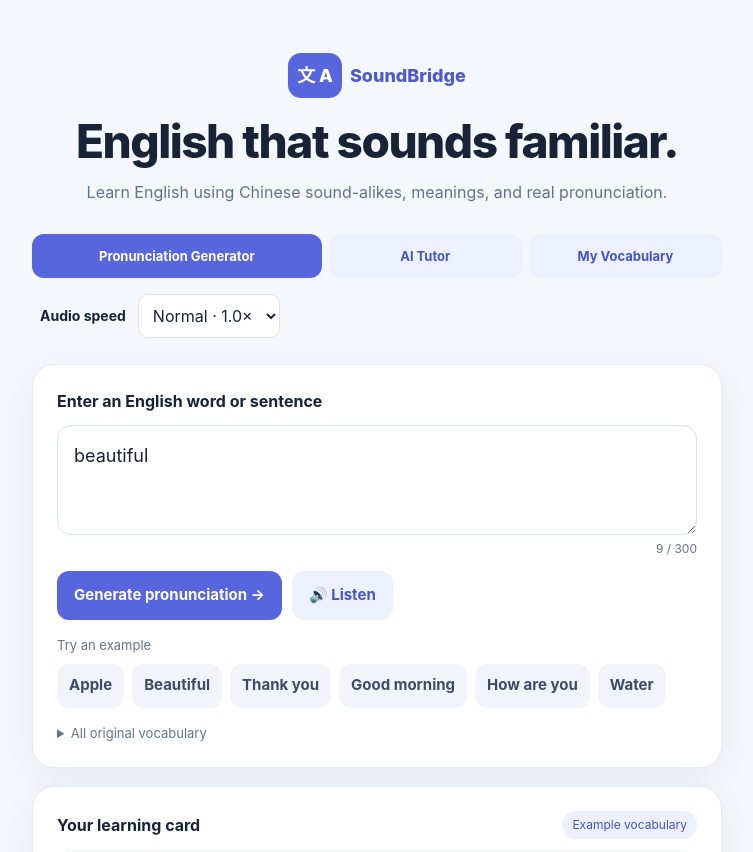
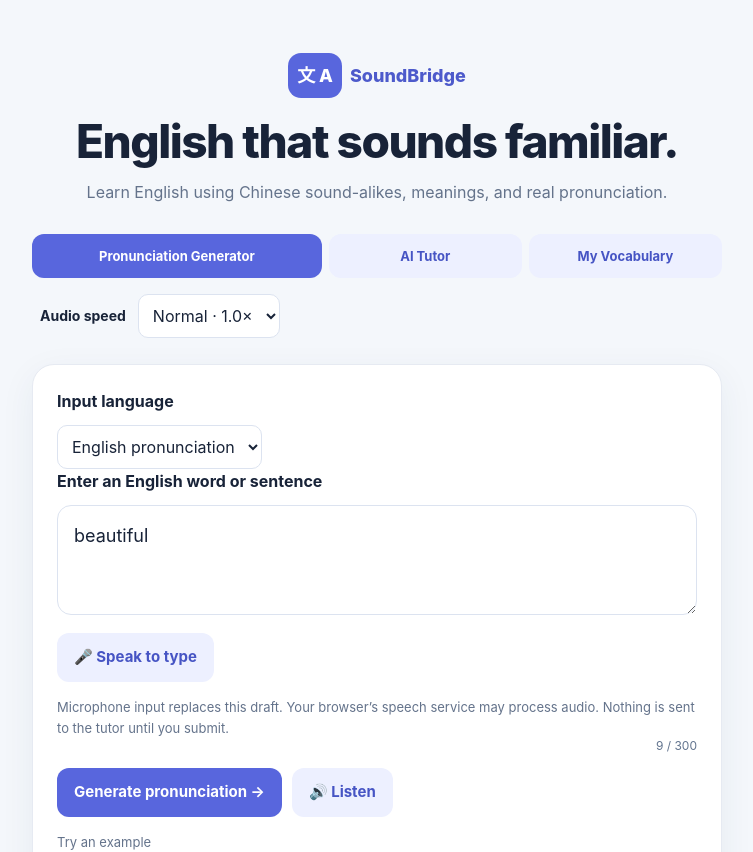
Before and after one commit to RichLinCHS/CnA, a Next.js app: page / in a window 1280 px wide. Shown: the top 852 px of the page, without its empty margins (263-1016 px from the left). Built offline with nearby package versions, Linux system fonts and the light colour scheme.

Commit message:
Add Chinese translation mode and English Mandarin dictation

```diff
--- /dev/null
+++ b/components/Dictation.tsx
@@ -0,0 +1,21 @@
+'use client';
+import { useEffect, useRef, useState } from 'react';
+type Recognition = { lang: string; continuous: boolean; interimResults: boolean; onresult: ((event: { results: ArrayLike<{ isFinal: boolean; 0: { transcript: string } }> }) => void) | null; onerror: ((event: { error: string }) => void) | null; onend: (() => void) | null; start(): void; stop(): void; abort(): void };
+type SpeechWindow = Window & { SpeechRecognition?: new () => Recognition; webkitSpeechRecognition?: new () => Recognition };
+export default function Dictation({ language, disabled, onText, maxLength }: { language: string; disabled: boolean; onText: (text: string) => void; maxLength: number }) {
+  const [supported, setSupported] = useState(false); const [listening, setListening] = useState(false); const [note, setNote] = useState('');
+  const active = useRef<Recognition | null>(null);
+  useEffect(() => { const w = window as SpeechWindow; setSupported(Boolean(w.SpeechRecognition || w.webkitSpeechRecognition)); }, []);
+  useEffect(() => () => { const r = active.current; active.current = null; if (r) { r.onend = null; r.onresult = null; r.onerror = null; r.abort(); } }, []);
+  useEffect(() => { const r = active.current; active.current = null; if (r) { r.onend = null; r.onresult = null; r.onerror = null; r.abort(); } setListening(false); }, [language, disabled]);
+  function start() {
+    if (active.current) { active.current.stop(); return; }
+    const w = window as SpeechWindow; const Constructor = w.SpeechRecognition || w.webkitSpeechRecognition; if (!Constructor) return;
+    const r = new Constructor(); active.current = r; r.lang = language; r.continuous = false; r.interimResults = false; setNote('');
+    r.onresult = event => { if (active.current !== r) return; const text = Array.from(event.results).filter(result => result.isFinal).map(result => result[0].transcript).join(' '); if (text) { onText(text.slice(0, maxLength)); setNote(text.length > maxLength ? `Kept the first ${maxLength} characters. Review before sending.` : 'Review the transcript before sending.'); } };
+    r.onerror = event => { setNote(event.error === 'not-allowed' || event.error === 'service-not-allowed' ? 'Microphone access was denied. Allow it in browser settings or type instead.' : event.error === 'no-speech' ? 'No speech detected. Try again or type instead.' : 'Speech recognition could not finish. Check your microphone and connection, or type instead.'); setListening(false); active.current = null; };
+    r.onend = () => { if (active.current === r) active.current = null; setListening(false); };
+    try { r.start(); setListening(true); } catch { active.current = null; setListening(false); setNote('Could not start the microphone. Try again or type instead.'); }
+  }
+  return <div className="mt-3"><button type="button" className="secondary" disabled={disabled || !supported} onClick={start}>{listening ? '■ Stop listening' : '🎤 Speak to type'}</button><p className="hint" role="status">{listening ? 'Listening…' : note || (supported ? 'Microphone input replaces this draft. Your browser’s speech service may process audio. Nothing is sent to the tutor until you submit.' : 'Speech recognition is unavailable in this browser. You can still type or use your keyboard’s dictation.')}</p></div>;
+}
--- a/components/SoundBridge.tsx
+++ b/components/SoundBridge.tsx
@@ -3,6 +3,7 @@ import { useEffect, useRef, useState } from 'react';
 import { type Card, type Result, type Learning, validateLearning } from '../lib/schema';
 import { fallback, vocabulary } from '../lib/vocabulary';
 import { readFavorites, readHistory, saveHistory, toggleFavorite, HISTORY_KEY } from '../lib/storage';
+import Dictation from './Dictation';
 import LearningCard from './LearningCard';
 import Tutor from './Tutor';
 import LessonView from './LessonView';
@@ -12,6 +13,7 @@ import type { Lesson } from '../lib/chat-schema';
 export default function SoundBridge() {
   const [tab, setTab] = useState('generator');
   const [lessons, setLessons] = useState<Lesson[]>([]);
+  const [inputLanguage, setInputLanguage] = useState<'en' | 'zh'>('en');
   const [text, setText] = useState('beautiful');
   const [result, setResult] = useState<Result>({ data: fallback('beautiful')!, source: 'fallback', notice: 'An original SoundBridge example. Generate to try AI.' });
   const [busy, setBusy] = useState(false); const [error, setError] = useState('');
@@ -48,18 +50,18 @@ export default function SoundBridge() {
     setBusy(true); setError(''); const controller = new AbortController(); active.current = controller;
     const timer = setTimeout(() => controller.abort(), 55000);
     try {
-      const response = await fetch('/api/generate', { method: 'POST', headers: { 'Content-Type': 'application/json' }, body: JSON.stringify({ text }), signal: controller.signal });
+      const response = await fetch('/api/generate', { method: 'POST', headers: { 'Content-Type': 'application/json' }, body: JSON.stringify({ text, inputLanguage }), signal: controller.signal });
       const body = await response.json();
       if (!response.ok) throw new Error(typeof body.error === 'string' ? body.error : 'Generation failed. Please try again.');
-      const data = validateLearning(body.data, value);
+      const data = validateLearning(body.data, value, inputLanguage);
       setResult({ data, source: ['ai', 'cache', 'fallback'].includes(body.source) ? body.source : 'ai', notice: typeof body.notice === 'string' ? body.notice : undefined }); remember(data);
     } catch (err) {
-      const local = fallback(value);
+      const local = inputLanguage === 'en' ? fallback(value) : null;
       if (local) { setResult({ data: local, source: 'fallback', notice: 'AI is unavailable. Showing the original example vocabulary.' }); remember(local); }
       else setError(err instanceof Error && err.name !== 'AbortError' ? err.message : 'Generation timed out. Please try again.');
     } finally { clearTimeout(timer); setBusy(false); active.current = null; }
   }
-  function example(value: string) { const data = fallback(value)!; setText(value); setError(''); setResult({ data, source: 'fallback', notice: 'Original example vocabulary. Generate for an AI learning card.' }); remember(data); }
+  function example(value: string) { setInputLanguage('en'); const data = fallback(value)!; setText(value); setError(''); setResult({ data, source: 'fallback', notice: 'Original example vocabulary. Generate for an AI learning card.' }); remember(data); }
   const renderCard = (card: Card, key: string) => <LearningCard key={key} card={card} saved={favorites.some(f => f.english.toLowerCase() === card.english.toLowerCase())} onSave={save} onSpeak={speak} />;
   return <main className="wrap">
     <header><div className="logo"><span>文 A</span> SoundBridge</div><h1>English that sounds familiar.</h1><p>Learn English using Chinese sound-alikes, meanings, and real pronunciation.</p></header>
@@ -68,7 +70,7 @@ export default function SoundBridge() {
       {audioNote && <p role="status" className="notice">{audioNote}</p>}</div>
     <div hidden={tab !== 'tutor'}><Tutor favorites={favorites} onSave={save} onSpeak={speak} onSaveLesson={keepLesson} lessons={lessons}/></div>
     <div hidden={tab !== 'generator'}>
-    <section className="panel"><form onSubmit={generate}><label htmlFor="phrase">Enter an English word or sentence</label><textarea id="phrase" value={text} maxLength={300} onChange={e => setText(e.target.value)} disabled={busy} placeholder="Try: beautiful, apple, How are you today?" aria-describedby="input-hint"/><p id="input-hint" className="text-right text-xs text-slate-500">{text.length} / 300</p><div className="actions"><button className="primary" type="submit" disabled={busy}>{busy ? <><span className="spinner" aria-hidden="true"/>Generating…</> : 'Generate pronunciation →'}</button><button type="button" className="secondary" onClick={() => speak(text)}>🔊 Listen</button></div></form>
+    <section className="panel"><form onSubmit={generate}><label htmlFor="input-language">Input language</label><select id="input-language" value={inputLanguage} disabled={busy} onChange={e => setInputLanguage(e.target.value as 'en' | 'zh')}><option value="en">English pronunciation</option><option value="zh">中文 → English</option></select><label htmlFor="phrase">{inputLanguage === 'zh' ? '输入中文 / Enter Chinese to translate' : 'Enter an English word or sentence'}</label><textarea id="phrase" value={text} maxLength={300} onChange={e => setText(e.target.value)} disabled={busy} placeholder={inputLanguage === 'zh' ? '例如：你今天过得怎么样？' : 'Try: How are you today?'} aria-describedby="input-hint"/><Dictation language={inputLanguage === 'zh' ? 'zh-CN' : 'en-US'} disabled={busy || tab !== 'generator'} onText={setText} maxLength={300}/><p id="input-hint" className="text-right text-xs text-slate-500">{text.length} / 300</p><div className="actions"><button className="primary" type="submit" disabled={busy}>{busy ? <><span className="spinner" aria-hidden="true"/>Generating…</> : inputLanguage === 'zh' ? 'Translate & generate →' : 'Generate pronunciation →'}</button><button type="button" className="secondary" disabled={inputLanguage === 'zh'} onClick={() => speak(text)}>🔊 Listen</button></div></form>
 <p className="hint">Try an example</p><div className="examples mt-2">{['Apple','Beautiful','Thank you','Good morning','How are you','Water'].map(word => <button key={word} disabled={busy} onClick={() => example(word)}>{word}</button>)}</div><details className="hint"><summary className="cursor-pointer">All original vocabulary</summary><div className="examples mt-2">{Object.keys(vocabulary).map(word => <button key={word} disabled={busy} onClick={() => example(word)}>{word}</button>)}</div></details>
       {error && <p className="notice error" role="alert">{error} Your previous learning card is still below.</p>}
     </section>
@@ -78,7 +80,7 @@ export default function SoundBridge() {
     <div hidden={tab !== 'vocabulary'}>
     <section className="panel"><h2>Conversations & learning goals</h2><p className="muted text-sm">Reopen a saved chat or update what the tutor remembers about your learning goals.</p><button className="secondary mt-4" onClick={() => { setTab('tutor'); window.scrollTo({top:0}); }}>Review saved conversations →</button></section>
     <section className="panel"><h2>Favorite words & phrases <span className="muted font-normal">({favorites.length})</span></h2>{favorites.length ? favorites.map((card, i) => renderCard(card, `favorite-${i}`)) : <p className="muted text-sm">Tap ☆ Save on a card to keep it here.</p>}</section>
-    <section className="panel"><div className="flex items-center justify-between"><h2 className="!mb-0">Learning history</h2>{history.length > 0 && <button className="secondary" onClick={() => { try { localStorage.setItem(HISTORY_KEY, '[]'); setHistory([]); } catch { setStorageNote('Could not clear browser history.'); } }}>Clear</button>}</div>{history.length ? <ul className="mt-3 space-y-2">{history.map((data, i) => <li key={i}><button disabled={busy} className="w-full bg-slate-50 text-left" onClick={() => { setTab('generator'); setText(data.originalText); setResult({ data, source: 'history', notice: 'Restored from your saved learning history.' }); setError(''); }}>{data.originalText}<span className="muted ml-2 text-sm" lang="zh-Hans">{data.sentence.translation}</span></button></li>)}</ul> : <p className="muted mt-3 text-sm">Your last 20 learning cards will appear here.</p>}</section>
+    <section className="panel"><div className="flex items-center justify-between"><h2 className="!mb-0">Learning history</h2>{history.length > 0 && <button className="secondary" onClick={() => { try { localStorage.setItem(HISTORY_KEY, '[]'); setHistory([]); } catch { setStorageNote('Could not clear browser history.'); } }}>Clear</button>}</div>{history.length ? <ul className="mt-3 space-y-2">{history.map((data, i) => <li key={i}><button disabled={busy} className="w-full bg-slate-50 text-left" onClick={() => { setTab('generator'); setInputLanguage(/[\u3400-\u9fff]/.test(data.originalText) ? 'zh' : 'en'); setText(data.originalText); setResult({ data, source: 'history', notice: 'Restored from your saved learning history.' }); setError(''); }}>{data.originalText}<span className="muted ml-2 text-sm" lang="zh-Hans">{data.sentence.translation}</span></button></li>)}</ul> : <p className="muted mt-3 text-sm">Your last 20 learning cards will appear here.</p>}</section>
     <section className="panel"><h2>Saved lessons ({lessons.length})</h2>{lessons.length ? lessons.map((lesson, i) => <details key={i} className="saved-lesson"><summary>{lesson.title} · {lesson.sentences.length} sentences</summary><div className="mt-4"><LessonView lesson={lesson} favorites={favorites} onSave={save} onSpeak={speak}/></div></details>) : <p className="muted text-sm">Choose Save Lesson in the tutor to review a lesson here.</p>}</section>
     </div>
     <footer>No account required · Audio uses your device’s voices<p className="mt-2">Favorites, saved lessons, and chat history stay in this browser. Generation requests and recent conversation context are sent to the configured AI provider.</p></footer>
--- a/lib/schema.ts
+++ b/lib/schema.ts
@@ -1,6 +1,6 @@
 import { z } from 'zod';
 
-export const inputSchema = z.object({ text: z.string().max(300, 'Use at most 300 characters.').trim().min(1, 'Enter an English word or sentence.').refine(t => /[A-Za-z]/.test(t), 'Include an English word.') }).strict();
+export const inputSchema = z.object({ text: z.string().max(300, 'Use at most 300 characters.').trim().min(1, 'Enter an English word or sentence.') , inputLanguage: z.enum(['en', 'zh']).default('en') }).strict().superRefine((data, ctx) => { if (!(data.inputLanguage === 'zh' ? /[\u3400-\u9fff]/ : /[A-Za-z]/).test(data.text)) ctx.addIssue({ code: 'custom', message: data.inputLanguage === 'zh' ? 'Include Chinese text.' : 'Include an English word.' }); });
 const chinese = z.string().min(1).max(1200).regex(/^[\s\S]*[\u3400-\u9fff][\s\S]*$/, 'Expected Chinese characters');
 export const cardSchema = z.object({ english: z.string().min(1).max(300), soundAlike: chinese, translation: chinese, ipa: z.string().min(3).max(1200).regex(/^\/[^/]+\/$/), limitations: z.array(z.string().min(1).max(400)).min(1).max(8) }).strict();
 export const learningSchema = z.object({ originalText: z.string().min(1).max(300), sentence: cardSchema, words: z.array(cardSchema).min(1).max(150) }).strict();
@@ -8,10 +8,11 @@ export type Card = z.infer<typeof cardSchema>;
 export type Learning = z.infer<typeof learningSchema>;
 export type Result = { data: Learning; source: 'ai' | 'cache' | 'fallback' | 'history'; notice?: string };
 export const tokens = (text: string) => text.match(/[A-Za-z0-9]+(?:['’][A-Za-z0-9]+)*/g) ?? [];
-export function validateLearning(value: unknown, text: string): Learning {
+export function validateLearning(value: unknown, text: string, inputLanguage: 'en' | 'zh' = 'en'): Learning {
   const data = learningSchema.parse(value);
-  const expected = tokens(text);
-  if (data.originalText !== text || data.sentence.english !== text || data.words.length !== expected.length || data.words.some((word, i) => word.english !== expected[i])) throw new Error('Response did not preserve the input and word order.');
+  const expected = tokens(inputLanguage === 'zh' ? data.sentence.english : text);
+  if (!expected.length || (inputLanguage === 'zh' && /[\u3400-\u9fff]/.test(data.sentence.english))) throw new Error('Expected an English translation.');
+  if (data.originalText !== text || (inputLanguage === 'en' && data.sentence.english !== text) || data.words.length !== expected.length || data.words.some((word, i) => word.english !== expected[i])) throw new Error('Response did not preserve the input and word order.');
   return data;
 }
 export const outputJsonSchema = z.toJSONSchema(learningSchema, { target: 'draft-7' });
--- a/lib/server/generate.ts
+++ b/lib/server/generate.ts
@@ -13,29 +13,30 @@ const inFlight = new Map<string, Promise<Learning>>();
 export function clearCache() { cache.clear(); inFlight.clear(); }
 const unavailable = 'AI generation is unavailable. Please try again later or choose an example.';
 
-async function callModel(text: string): Promise<Learning> {
+async function callModel(text: string, inputLanguage: 'en' | 'zh'): Promise<Learning> {
   const { tokens } = await import('../schema');
-  return structuredModel('soundbridge_learning', outputJsonSchema, [{ role: 'system', content: prompt }, { role: 'user', content: JSON.stringify({ text, wordTokens: tokens(text) }) }], value => validateLearning(value, text));
+  return structuredModel('soundbridge_learning', outputJsonSchema, [{ role: 'system', content: prompt + (inputLanguage === 'zh' ? '\nThe input is Chinese. Translate it into natural everyday American English in sentence.english. Preserve the Chinese input in originalText. All pronunciation and IPA must cover the translated English. words must tokenize the translated English in order. The sentence translation must express the full meaning in Simplified Chinese.' : '') }, { role: 'user', content: JSON.stringify({ text, ...(inputLanguage === 'en' ? { wordTokens: tokens(text) } : {}) }) }], value => validateLearning(value, text, inputLanguage));
 }
 export async function generate(raw: unknown, client: string): Promise<Result> {
   const parsed = inputSchema.safeParse(raw);
   if (!parsed.success) throw new ApiError(400, parsed.error.issues[0].message);
   const text = parsed.data.text;
-  const backup = fallback(text);
+  const inputLanguage = parsed.data.inputLanguage;
+  const backup = inputLanguage === 'en' ? fallback(text) : null;
   if (!process.env.OPENAI_API_KEY) {
     if (backup) return { data: backup, source: 'fallback', notice: 'AI is not configured. Showing the original example vocabulary.' };
     throw new ApiError(503, 'AI is not configured. Choose an example to use the built-in vocabulary.');
   }
   try {
     if (!await consume(`client:${hash(client)}`, 10, 60)) throw new ApiError(429, 'Too many requests. Please wait a minute.');
-    const key = hash(`${process.env.OPENAI_BASE_URL}|${process.env.OPENAI_MODEL}|${text}`);
+    const key = hash(`${process.env.OPENAI_BASE_URL}|${process.env.OPENAI_MODEL}|${inputLanguage}|${text}`);
     const cached = cache.get(key);
     if (cached && cached.until > Date.now()) return { data: cached.data, source: 'cache' };
     let pending = inFlight.get(key);
     if (!pending) {
       pending = (async () => {
         if (!await consume('global:daily', boundedEnv('DAILY_GENERATION_LIMIT', 200, 1000), 86400)) throw new ApiError(429, 'Today’s generation limit has been reached. Please use the examples or try tomorrow.');
-        const data = await callModel(text);
+        const data = await callModel(text, inputLanguage);
         if (cache.size >= 200) cache.delete(cache.keys().next().value!);
         cache.set(key, { data, until: Date.now() + 86400000 });
         return data;
```
Also changed, not shown: components/Tutor.tsx (+3 -1 lines), 1 other file (tests, documents, lock files or other folders).
